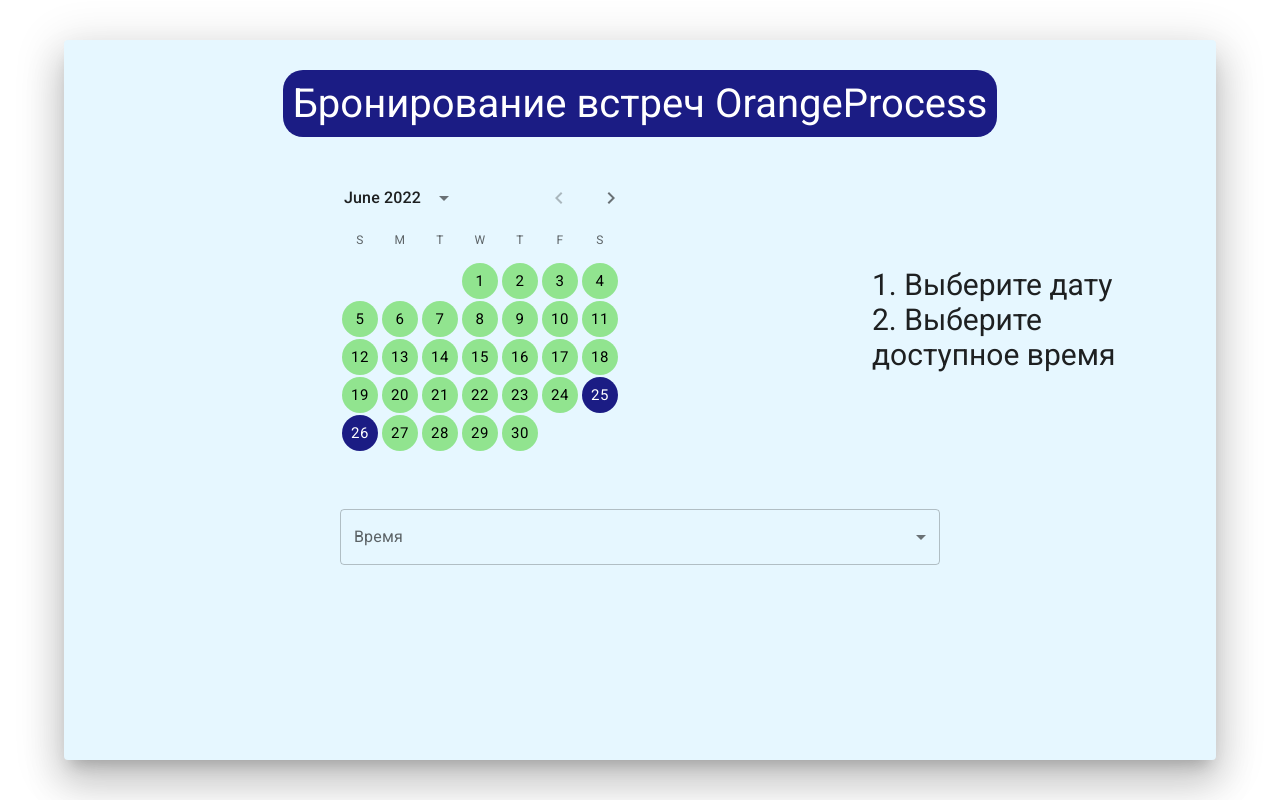
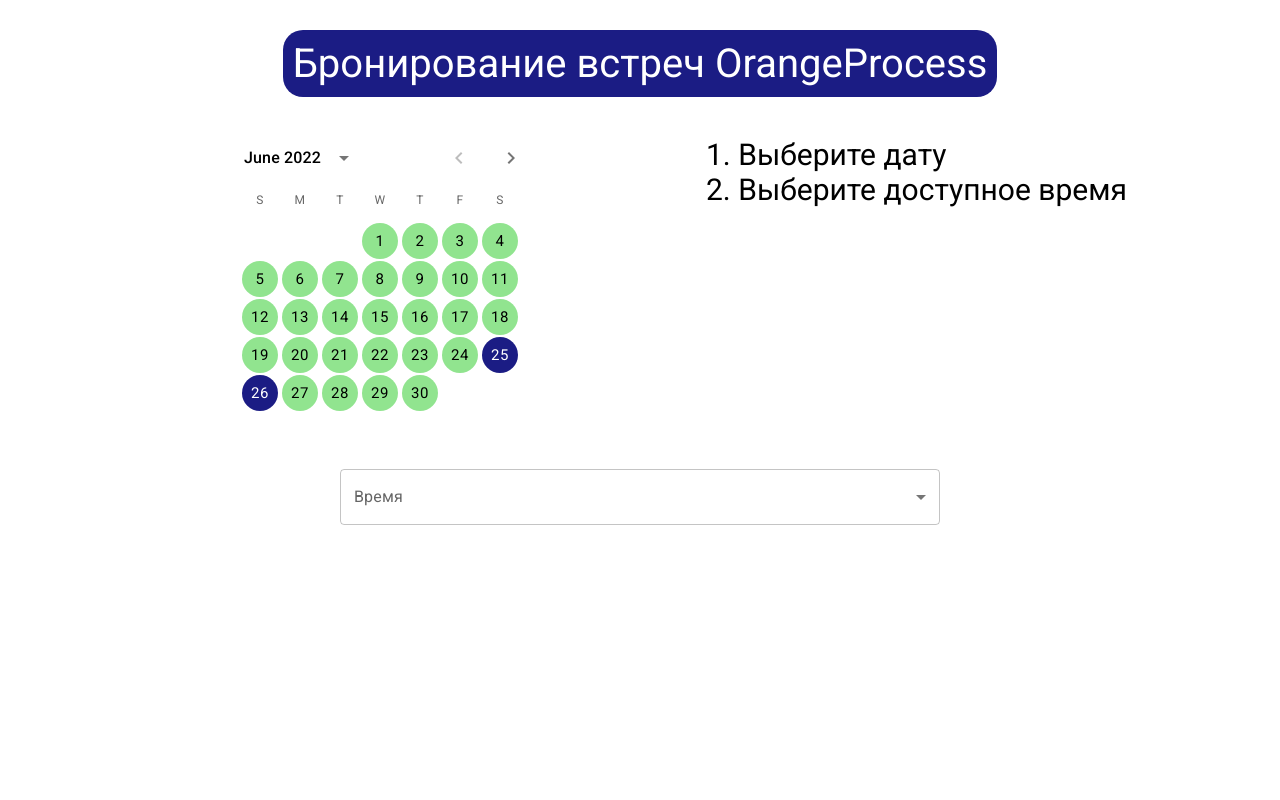
Before and after one commit to furikuuuri/datePicker, a React (Create React App) app: page / in a window 1280 px wide. Both pictures are taken after a click on the button "25". Built offline with nearby package versions, Linux system fonts and the light colour scheme.

Commit message:
response grid

```diff
--- a/src/App.js
+++ b/src/App.js
@@ -58,20 +58,20 @@
 
 
 
-        <Paper
-          maxHeight
-          elevation={24}
-          style={{
-            display:"flex",
-            alignItems:"flex-start",
-            flexDirection:"column",
-            width:"90vw",
-            height:"90vh",
-            marginBottom:'5vh',
-            backgroundColor:'#e6f7ff',
-            marginTop:'5vh',
-            marginLeft:'5vw'
-        }}>
+        // <Paper
+        //   maxHeight
+        //   elevation={24}
+        //   style={{
+        //     display:"flex",
+        //     alignItems:"flex-start",
+        //     flexDirection:"column",
+        //     width:"90vw",
+        //     height:"90vh",
+        //     marginBottom:'5vh',
+        //     backgroundColor:'#e6f7ff',
+        //     marginTop:'5vh',
+        //     marginLeft:'5vw'
+        // }}>
             <Container
               style={{
                 width:"100%",
@@ -85,6 +85,7 @@
                   color:"white",
                   borderRadius:"20px",
                   margin:"30px",
+                  textAlign:"center",
                   padding:"10px",
                   fontSize:"40px"
                 }}>Бронирование встреч OrangeProcess</div>
@@ -92,15 +93,16 @@
                 style={{
                   width:"100%",
                   display:"flex",
-                  justifyContent:"center"
+                  justifyContent:"center",
+                  flexWrap:"wrap"
                 }}>
                 <DateComponent/>
                 <div
                     style={{
-                      width:"25vw",
-                      marginTop:"100px",
-                      justifySelf:"end",
-                      fontSize:"30px"
+                      width:"100%",
+                      maxWidth:"500px",
+                      fontSize:"30px",
+                      padding:"10px"
                     }}>
                   <div>1. Выберите дату</div>
                   {availableTimesCount!=0 && <div>2. Выберите доступное время</div>}
@@ -108,12 +110,18 @@
                 </div>
               </div>
             {availableTimesCount!=0 &&
-              <>
+              <div style={{
+                width:"100%",
+                display:"flex",
+                flexDirection:"column",
+                alignItems:"center"
+              }}>
                 <TimeSelectComponent/>
                 {!(Object.keys(selectedDateTime).length === 0 && selectedDateTime.constructor === Object) &&
                 <>
-                 <TextField sx={{ m: 1, width: 600 }}
+                 <TextField sx={{ m: 1, maxWidth: 600 }}
                   disabledid="outlined-disabled"
+                  fullWidth
                   label="Выбранная дата"
                   value={`${new Date(selectedDateTime.date).getDate()}.${new Date(selectedDateTime.date).getMonth()+1}.${new Date(selectedDateTime.date).getFullYear()} ${selectedDateTime.startTime}`}/>
                   <TextField
@@ -122,13 +130,15 @@
                   onChange={(event)=>setEmail(event.target.value)}
                   margin="dense"
                   id="name"
+                  fullWidth
                   label="Email Address"
                   type="email"
-                  sx={{ m: 1, width: 600 }}
+                  sx={{ m: 1, maxWidth: 600 }}
                   variant="standard"
                 />
                 <TextField
                   autoFocus
+                  fullWidth
                   value={comment}
                   onChange={(event)=>setComment(event.target.value)}
                   margin="dense"
@@ -136,15 +146,14 @@
                   multiline
                   label="Комментарий"
                   type="text"
-                  sx={{ m: 1, width: 600 }}
+                  sx={{ m: 1, maxWidth: 600 }}
                   variant="standard"
                 />
-                 <Button variant="contained" sx={{ m: 1, width: 600,height:50,fontSize:"16px"}} onClick={()=>sendData()}>Выбрать</Button>
+                 <Button variant="contained" fullWidth sx={{ m: 1, maxWidth: 600,height:50,fontSize:"16px"}} onClick={()=>sendData()}>Выбрать</Button>
                 </>
                 }
-              </>
+              </div>
             }
-            </Container>
             <Dialog open={open} fullWidth={true}
         maxWidth={"md"} onClose={()=>setOpen(false)}>
               <DialogTitle>Подтвержение</DialogTitle>
@@ -168,7 +177,9 @@
                 <Button onClick={()=>setOpen(false)}>Окей</Button>
               </DialogActions>
             </Dialog>
-        </Paper>
+            </Container>
+
+        //</Paper>
 
 
 
--- a/src/TimeSelectComponent.js
+++ b/src/TimeSelectComponent.js
@@ -42,16 +42,16 @@
   }
  ,[selectedDate])
   return (
-    <div>
 
-        <FormControl sx={{ m: 1, width: 600 }}>
+
+        <FormControl fullWidth sx={{ m: 1, maxWidth: 600 }}>
           <InputLabel id="demo-multiple-name-label">Время</InputLabel>
           <Select
             labelId="demo-multiple-name-label"
             id="demo-multiple-name"
             value={selectedTime}
             onChange={handleChange}
-            input={<OutlinedInput label="Name" />}
+            input={<OutlinedInput fullWidth label="Name" />}
             MenuProps={MenuProps}
           >
           {availableTimes?.map((dateTime) => (
@@ -66,6 +66,6 @@
       </FormControl>
 
 
-    </div>
+
   );
 }
```
